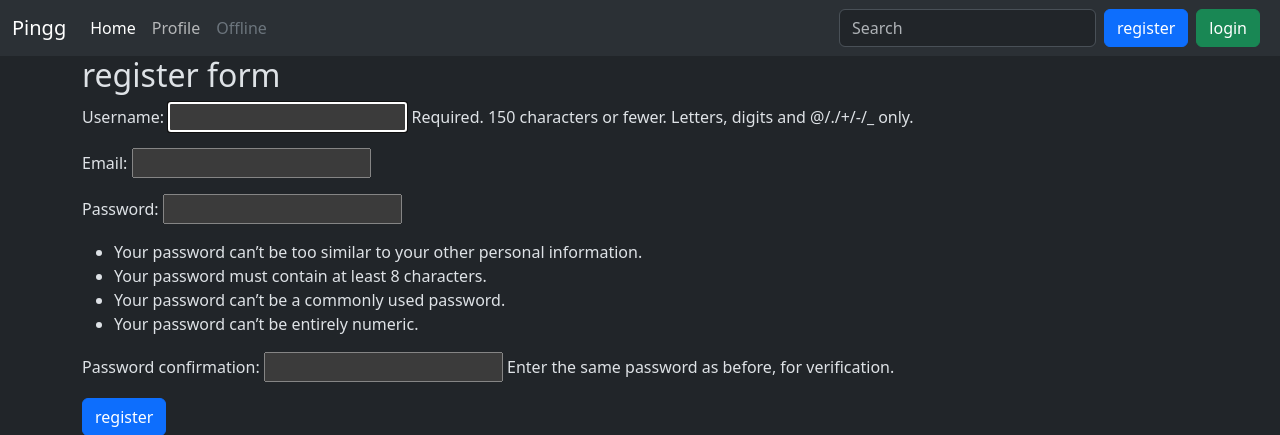
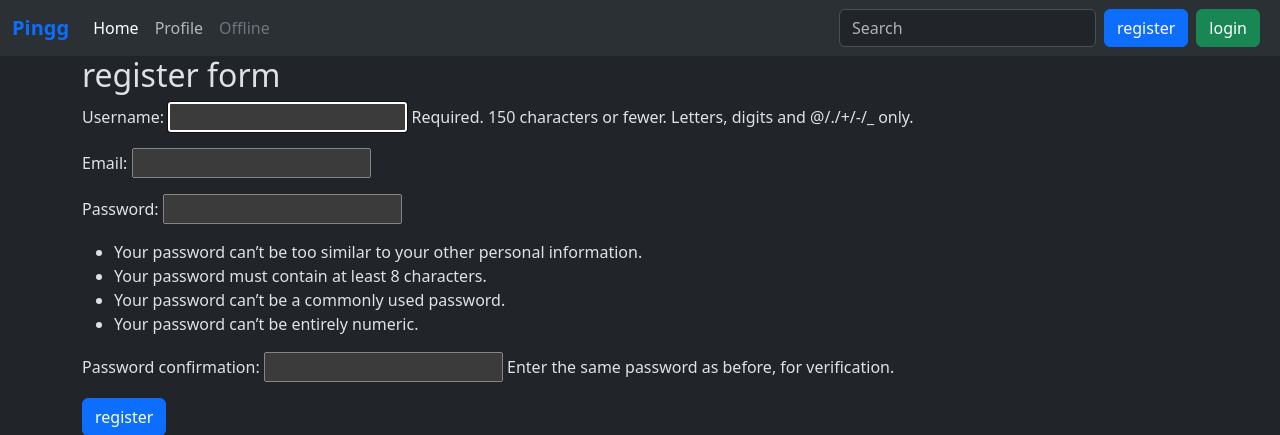
Before and after one commit to meowkapoor/pingg-django, a Django app: page /tweet/register/ in a window 1280 px wide. Shown: the top 435 px of the page. Run offline with Django 5.2, Linux system fonts and the light colour scheme.

Commit message:
frontend edit

```diff
--- a/pingg/templates/layout.html
+++ b/pingg/templates/layout.html
@@ -15,7 +15,7 @@
 <body>
     <nav class="navbar navbar-expand-lg bg-body-tertiary">
         <div class="container-fluid">
-            <a class="navbar-brand" href="{% url 'tweet_list' %}">Pingg</a>
+            <a class="navbar-brand text-primary" href="{% url 'tweet_list' %}"><strong>Pingg</strong></a>
             <button class="navbar-toggler" type="button" data-bs-toggle="collapse" data-bs-target="#navbarSupportedContent" aria-controls="navbarSupportedContent" aria-expanded="false" aria-label="Toggle navigation">
                 <span class="navbar-toggler-icon"></span>
             </button>
```
Also changed, not shown: pingg/media/logo/pingg-logo-removebg.png (added).
